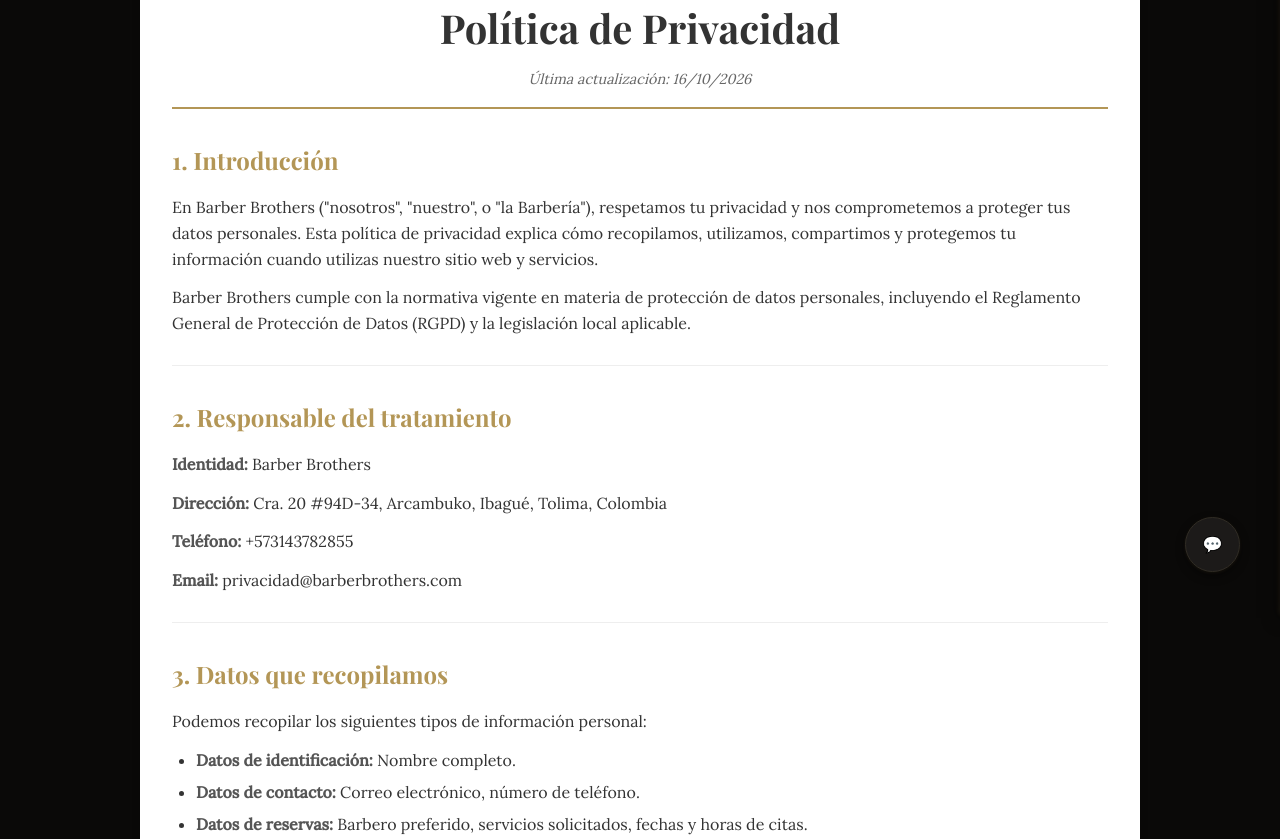
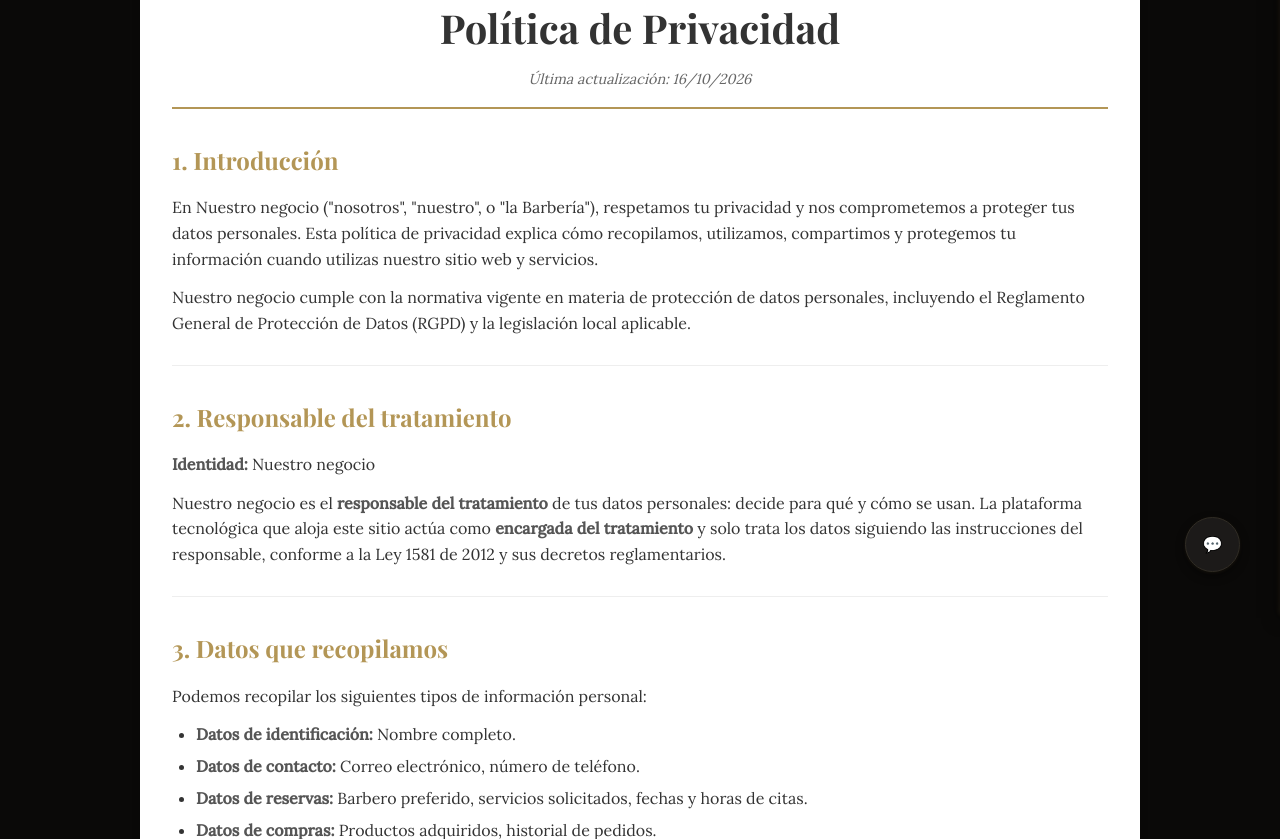
Before and after one commit to jrovz/Barber-Brothers, a Flask app: page /privacidad in a window 1280 px wide. Shown: the part 188-1027 px from the top of the page. Run offline with Flask 3, Linux system fonts and the light colour scheme; data that the repository does not hold is empty; some libraries are stand-ins or nearby versions.

Commit message:
fase 1.6: textos legales con datos del negocio
Co-Authored-By: Claude Sonnet 5.5 <noreply@anthropic.com>

```diff
--- a/app/templates/public/privacidad.html
+++ b/app/templates/public/privacidad.html
@@ -1,8 +1,8 @@
 {% extends "public/public_base.html" %}
 
-{% block title %}Política de Privacidad - Barber Brothers{% endblock %}
+{% block title %}Política de Privacidad - {{ negocio.nombre }}{% endblock %}
 
-{% block meta_description %}Política de privacidad y tratamiento de datos personales de Barber Brothers. Conoce cómo protegemos tu información y tus derechos como usuario.{% endblock %}
+{% block meta_description %}Política de privacidad y tratamiento de datos personales de {{ negocio.nombre }}. Conoce cómo protegemos tu información y tus derechos como usuario.{% endblock %}
 
 {% block meta_keywords %}política de privacidad, protección de datos, RGPD, derechos ARCO, barbería, datos personales, cookies{% endblock %}
 
@@ -15,16 +15,19 @@
 
     <div class="policy-section">
         <h2>1. Introducción</h2>
-        <p>En Barber Brothers ("nosotros", "nuestro", o "la Barbería"), respetamos tu privacidad y nos comprometemos a proteger tus datos personales. Esta política de privacidad explica cómo recopilamos, utilizamos, compartimos y protegemos tu información cuando utilizas nuestro sitio web y servicios.</p>
-        <p>Barber Brothers cumple con la normativa vigente en materia de protección de datos personales, incluyendo el Reglamento General de Protección de Datos (RGPD) y la legislación local aplicable.</p>
+        <p>En {{ negocio.nombre }} ("nosotros", "nuestro", o "la Barbería"), respetamos tu privacidad y nos comprometemos a proteger tus datos personales. Esta política de privacidad explica cómo recopilamos, utilizamos, compartimos y protegemos tu información cuando utilizas nuestro sitio web y servicios.</p>
+        <p>{{ negocio.nombre }} cumple con la normativa vigente en materia de protección de datos personales, incluyendo el Reglamento General de Protección de Datos (RGPD) y la legislación local aplicable.</p>
     </div>
 
     <div class="policy-section">
         <h2>2. Responsable del tratamiento</h2>
-        <p><strong>Identidad:</strong> Barber Brothers</p>
-        <p><strong>Dirección:</strong> Cra. 20 #94D-34, Arcambuko, Ibagué, Tolima, Colombia</p>
-        <p><strong>Teléfono:</strong> +573143782855</p>
-        <p><strong>Email:</strong> privacidad@barberbrothers.com</p>
+        <p><strong>Identidad:</strong> {{ negocio.razon_social or negocio.nombre }}{% if negocio.razon_social and negocio.razon_social != negocio.nombre %} ({{ negocio.nombre }}){% endif %}</p>
+        {% if negocio.nit %}<p><strong>NIT / documento:</strong> {{ negocio.nit }}</p>{% endif %}
+        {% if negocio.direccion_legal or negocio.direccion %}<p><strong>Dirección:</strong> {{ [negocio.direccion_legal or negocio.direccion, negocio.ciudad, negocio.departamento, negocio.pais] | select | join(', ') }}</p>{% endif %}
+        {% if negocio.telefono %}<p><strong>Teléfono:</strong> +57 {{ negocio.telefono }}</p>{% endif %}
+        {% if negocio.email_datos_personales or negocio.email_contacto %}<p><strong>Email:</strong> {{ negocio.email_datos_personales or negocio.email_contacto }}</p>{% endif %}
+
+        <p>{{ negocio.razon_social or negocio.nombre }} es el <strong>responsable del tratamiento</strong> de tus datos personales: decide para qué y cómo se usan. La plataforma tecnológica que aloja este sitio actúa como <strong>encargada del tratamiento</strong> y solo trata los datos siguiendo las instrucciones del responsable, conforme a la Ley 1581 de 2012 y sus decretos reglamentarios.</p>
     </div>
 
     <div class="policy-section">
@@ -120,7 +123,7 @@
 
         <h3>Proceso para ejercer tus derechos:</h3>
         <ol>
-            <li>Envía una solicitud a <strong>privacidad@barberbrothers.com</strong> indicando claramente:
+            <li>Envía una solicitud {% if negocio.email_datos_personales or negocio.email_contacto %}a <strong>{{ negocio.email_datos_personales or negocio.email_contacto }}</strong>{% else %}a través de los datos de contacto de esta página{% endif %} indicando claramente:
                 <ul>
                     <li>Tu nombre completo</li>
                     <li>Datos de contacto</li>
@@ -136,7 +139,7 @@
 
         <h3>Proceso específico para eliminación de datos:</h3>
         <ol>
-            <li>Envía un correo electrónico a <strong>privacidad@barberbrothers.com</strong> con el asunto "Solicitud de eliminación de datos personales".</li>
+            <li>Envía {% if negocio.email_datos_personales or negocio.email_contacto %}un correo electrónico a <strong>{{ negocio.email_datos_personales or negocio.email_contacto }}</strong>{% else %}una solicitud por los datos de contacto de esta página{% endif %} con el asunto "Solicitud de eliminación de datos personales".</li>
             <li>Incluye tu nombre completo, correo electrónico y teléfono asociados a tu cuenta.</li>
             <li>Nuestro Delegado de Protección de Datos verificará tu identidad contactándote directamente.</li>
             <li>Una vez verificada tu identidad, procederemos a la eliminación de tus datos en un plazo máximo de 15 días hábiles.</li>
@@ -166,9 +169,9 @@
     <div class="policy-section">
         <h2>13. Contacto y reclamaciones</h2>
         <p>Si tienes preguntas sobre esta política de privacidad o deseas ejercer tus derechos, puedes contactarnos en:</p>
-        <p><strong>Email:</strong> privacidad@barberbrothers.com</p>
-        <p><strong>Dirección:</strong> Cra. 20 #94D-34, Arcambuko, Ibagué, Tolima, Colombia</p>
-        <p><strong>Teléfono:</strong> +573143782855</p>
+        {% if negocio.email_datos_personales or negocio.email_contacto %}<p><strong>Email:</strong> {{ negocio.email_datos_personales or negocio.email_contacto }}</p>{% endif %}
+        {% if negocio.direccion_legal or negocio.direccion %}<p><strong>Dirección:</strong> {{ [negocio.direccion_legal or negocio.direccion, negocio.ciudad, negocio.departamento, negocio.pais] | select | join(', ') }}</p>{% endif %}
+        {% if negocio.telefono %}<p><strong>Teléfono:</strong> +57 {{ negocio.telefono }}</p>{% endif %}
         <p>También tienes derecho a presentar una reclamación ante la autoridad de control en materia de protección de datos.</p>
     </div>
 
```
Also changed, not shown: app/templates/public/cookies.html (+7 -7 lines), app/templates/public/terminos.html (+12 -12 lines), tests/test_negocio.py (+36 -0 lines).
